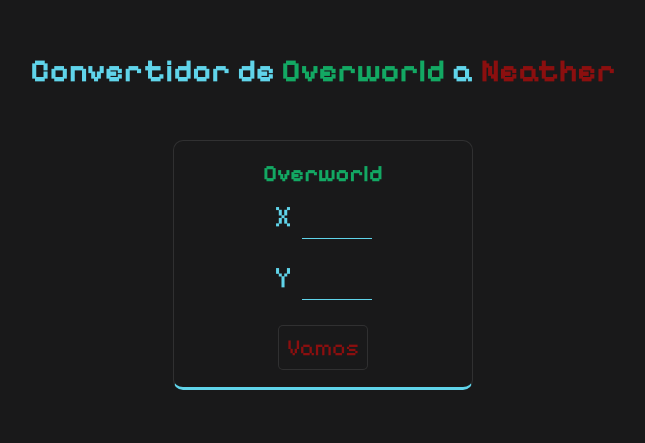
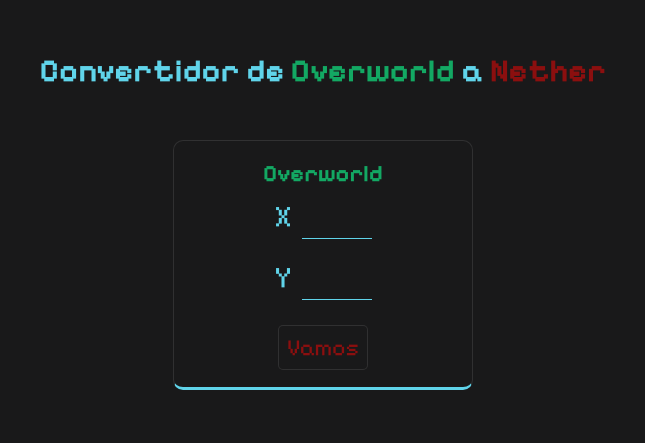
Before and after one commit to BisonteRIP/bisonterip.github.io, a plain HTML site: page index.html in a window 1280 px wide. Shown: the part 154-597 px from the top of the page, without its empty margins (317-962 px from the left). Drawn offline with Linux system fonts and the light colour scheme; a web font is replaced by a local one.

Commit message:
Update index.html
cambio parte del título de neather a nether

```diff
--- a/index.html
+++ b/index.html
@@ -8,7 +8,7 @@
 </head>
 <body>
     <div class="container">
-        <h1>Convertidor de <span class="overworld">Overworld</span> a <span class="neather">Neather</span></h1>
+        <h1>Convertidor de <span class="overworld">Overworld</span> a <span class="neather">Nether</span></h1>
         <form class="main-container">
             <h3>Overworld</h3>
             <div class="container-data-1 container-data">
```
